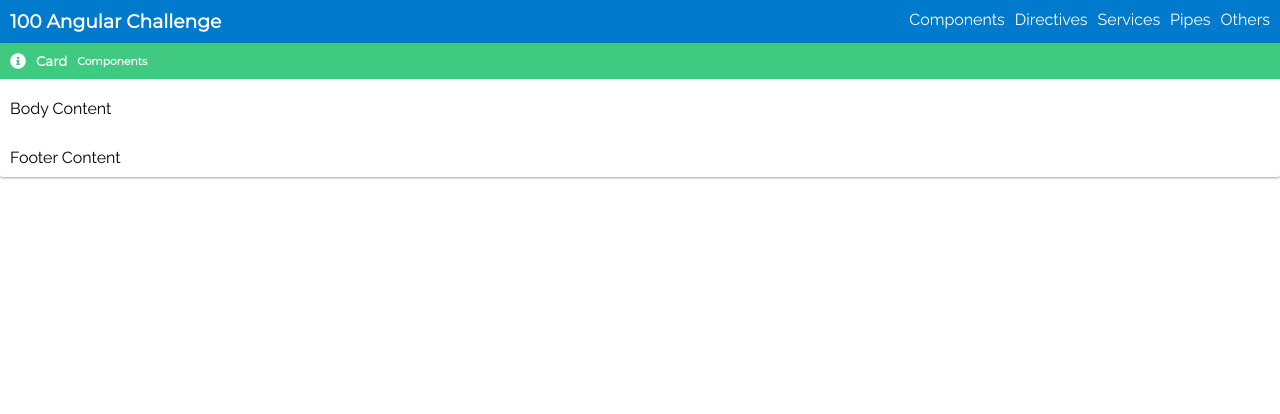
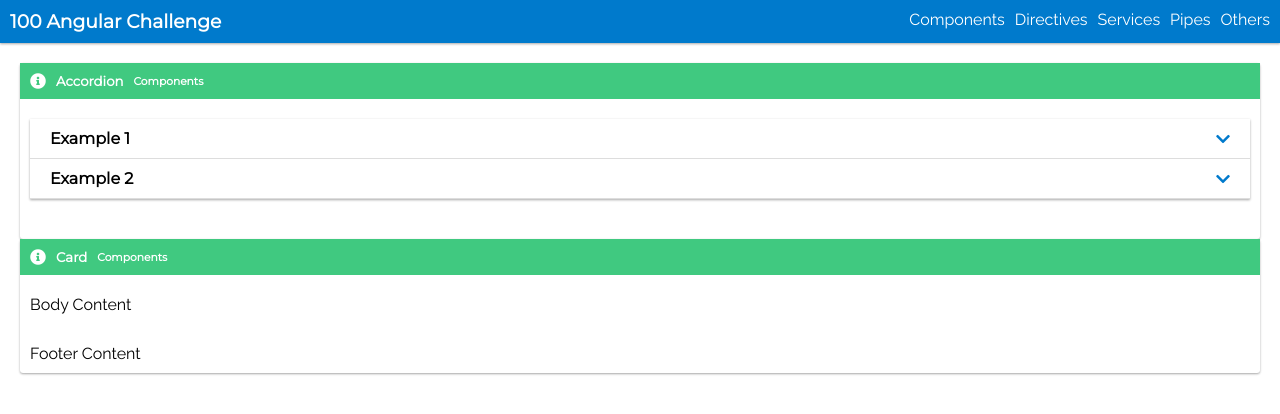
Before and after one commit to nsathya1990/hundred-angular-projects, an Angular app: page / in a window 1280 px wide. Shown: the top 414 px of the page. Built offline with nearby package versions, Linux system fonts and the light colour scheme.

Commit message:
accordion

```diff
--- a/src/app/app.component.html
+++ b/src/app/app.component.html
@@ -8,6 +8,15 @@
   </ul>
 </app-toolbar>
 
+<main>
+  <app-card
+    [iconClasses]="'fas fa-info-circle'"
+    [title]="'Accordion'"
+    [subTitle]="'Components'"
+  >
+    <app-accordion body [items]="accordionItems"></app-accordion>
+  </app-card>
+
   <app-card
     [iconClasses]="'fas fa-info-circle'"
     [title]="'Card'"
@@ -16,3 +25,4 @@
     <p footer>Footer Content</p>
     <p body>Body Content</p>
   </app-card>
+</main>
--- /dev/null
+++ b/src/app/app.component.scss
@@ -0,0 +1,11 @@
+:host {
+  display: grid;
+}
+
+main {
+  padding: 20px;
+}
+
+.active {
+  border-bottom: 2px solid white;
+}
--- a/src/app/app.component.ts
+++ b/src/app/app.component.ts
@@ -1,10 +1,23 @@
 import { Component } from '@angular/core';
+
+import { AccordionItem } from './components/accordion/accordion-item.interface';
 
 @Component({
   selector: 'app-root',
   templateUrl: './app.component.html',
-  styleUrls: ['./app.component.css']
+  styleUrls: ['./app.component.scss'],
 })
 export class AppComponent {
-  title = 'hundred-angular-projects';
+  accordionItems: AccordionItem[] = [
+    {
+      title: 'Example 1',
+      content: 'Example Content 1',
+      isExpanded: false,
+    },
+    {
+      title: 'Example 2',
+      content: 'Example Content 2',
+      isExpanded: false,
+    },
+  ];
 }
--- a/src/app/app.module.ts
+++ b/src/app/app.module.ts
@@ -5,9 +5,10 @@
 import { AppComponent } from './app.component';
 import { ToolbarComponent } from './components/toolbar/toolbar.component';
 import { CardComponent } from './components/card/card.component';
+import { AccordionComponent } from './components/accordion/accordion.component';
 
 @NgModule({
-  declarations: [AppComponent, ToolbarComponent, CardComponent],
+  declarations: [AppComponent, ToolbarComponent, CardComponent, AccordionComponent],
   imports: [BrowserModule, AppRoutingModule],
   providers: [],
   bootstrap: [AppComponent],
--- /dev/null
+++ b/src/app/components/accordion/accordion-item.interface.ts
@@ -0,0 +1,5 @@
+export interface AccordionItem {
+  title: string;
+  content: string;
+  isExpanded: boolean;
+}
--- /dev/null
+++ b/src/app/components/accordion/accordion.component.html
@@ -0,0 +1,18 @@
+<div class="accordion-container">
+  <div class="item" *ngFor="let item of items">
+    <div class="header">
+      <h4>{{ item.title }}</h4>
+      <i
+        class="fas fa-chevron-down"
+        [class.is-expanded]="item.isExpanded"
+        (click)="toggle(item)"
+      ></i>
+    </div>
+
+    <div class="content" [class.is-expanded]="item.isExpanded">
+      <p>
+        {{ item.content }}
+      </p>
+    </div>
+  </div>
+</div>
--- /dev/null
+++ b/src/app/components/accordion/accordion.component.scss
@@ -0,0 +1,36 @@
+@import "../../../styles";
+
+$padding: 10px 20px;
+
+.accordion-container {
+  @include box-shadow();
+
+  .item {
+    border-bottom: 1px solid rgb(221, 221, 221);
+
+    .header {
+      display: grid;
+      grid-template-columns: 1fr auto;
+      align-items: center;
+      padding: $padding;
+
+      i {
+        color: $blue;
+        transition: all 0.3s;
+
+        &.is-expanded {
+          transform: rotate(-180deg);
+        }
+      }
+    }
+
+    .content {
+      padding: $padding;
+      display: none;
+
+      &.is-expanded {
+        display: block;
+      }
+    }
+  }
+}
--- /dev/null
+++ b/src/app/components/accordion/accordion.component.ts
@@ -0,0 +1,20 @@
+import { Component, Input, OnInit } from '@angular/core';
+
+import { AccordionItem } from './accordion-item.interface';
+
+@Component({
+  selector: 'app-accordion',
+  templateUrl: './accordion.component.html',
+  styleUrls: ['./accordion.component.scss'],
+})
+export class AccordionComponent implements OnInit {
+  @Input() items: AccordionItem[] = [];
+
+  constructor() {}
+
+  ngOnInit(): void {}
+
+  toggle(item: AccordionItem): void {
+    item.isExpanded = !item.isExpanded;
+  }
+}
--- a/src/styles/_colors.scss
+++ b/src/styles/_colors.scss
@@ -5,3 +5,8 @@
 $orange: #c97e5a;
 $yellow: #e5e510;
 $red: #ff6058;
+
+$background-color: #252525;
+$secondary-background: #2b2b2b;
+$tertiary-background: #393939;
+$quaternary-background: #232323;
```
Also changed, not shown: src/app/app.component.css (deleted), src/app/components/accordion/README.md (added), 1 other file (tests, documents, lock files or other folders). Lines whose indentation alone changed are shown as unchanged.
